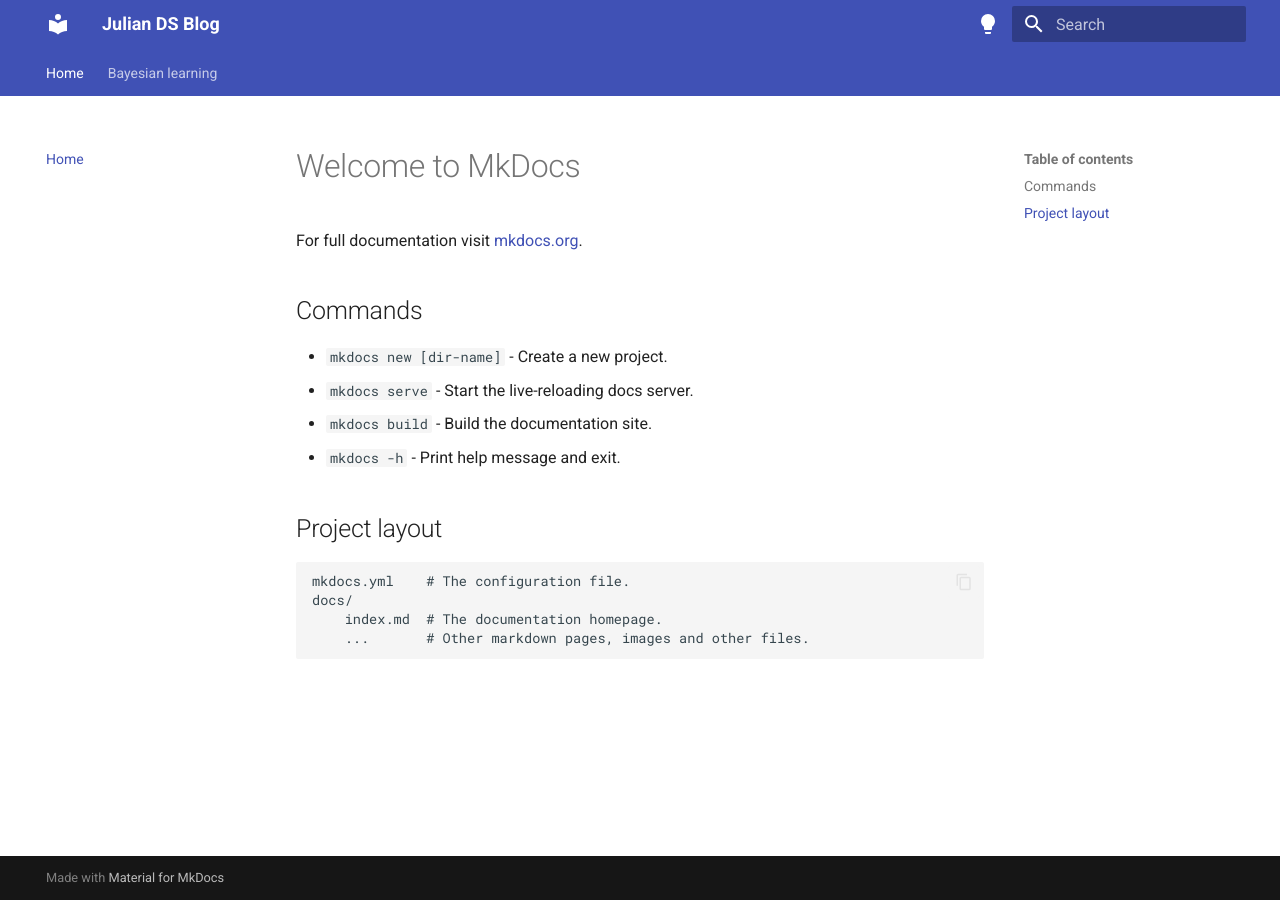
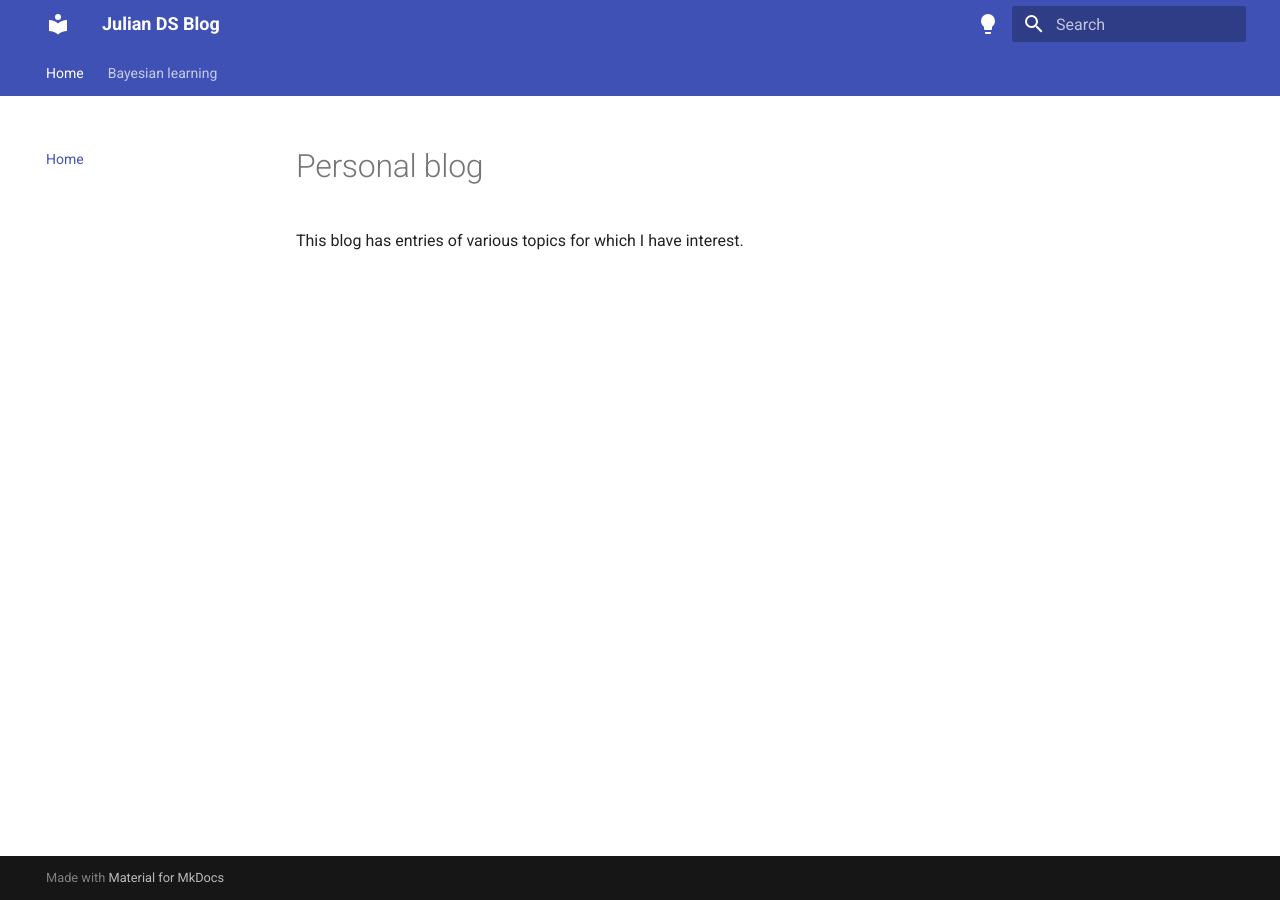
Before and after one commit to jdvillegasg/datascienceblog, an MkDocs documentation site: the page built from docs/index.md, in a window 1280 px wide. Built offline with MkDocs 1.6.1 and Material for MkDocs 9.7.7, drawn with Linux system fonts in a browser that asks for light colours.

Commit message:
minimum index

```diff
--- a/docs/index.md
+++ b/docs/index.md
@@ -1,17 +1,3 @@
-# Welcome to MkDocs
+# Personal blog
 
-For full documentation visit [mkdocs.org](https://www.mkdocs.org).
-
-## Commands
-
-* `mkdocs new [dir-name]` - Create a new project.
-* `mkdocs serve` - Start the live-reloading docs server.
-* `mkdocs build` - Build the documentation site.
-* `mkdocs -h` - Print help message and exit.
-
-## Project layout
-
-    mkdocs.yml    # The configuration file.
-    docs/
-        index.md  # The documentation homepage.
-        ...       # Other markdown pages, images and other files.
+This blog has entries of various topics for which I have interest.
```
